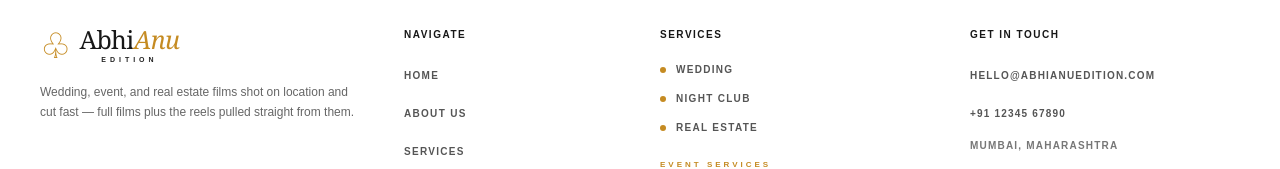
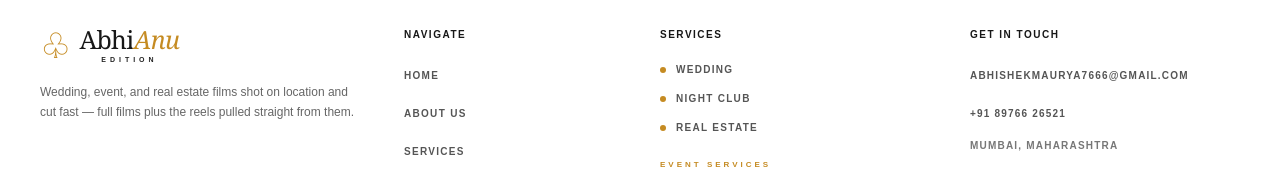
Before and after one commit to Faiyyaz25003/Abhianu, a Next.js app: page / in a window 1280 px wide. Shown: the part 3927-4096 px from the top of the page. Built offline with nearby package versions, Linux system fonts and the light colour scheme.

Commit message:
email and number updated in footer

```diff
--- a/src/Components/Layout/Footer/Footer.jsx
+++ b/src/Components/Layout/Footer/Footer.jsx
@@ -143,18 +143,18 @@ export default function Footer() {
             <ul className="mt-5 space-y-3.5">
               <li>
                 <a
-                  href="mailto:hello@abhianuedition.com"
+                  href="mailto:Abhishekmaurya7666@gmail.com"
                   className="text-[10px] font-semibold uppercase tracking-[1.2px] text-[#555] transition-colors duration-300 hover:text-[#c58b22]"
                 >
-                  hello@abhianuedition.com
+                  Abhishekmaurya7666@gmail.com
                 </a>
               </li>
               <li>
                 <a
-                  href="tel:+911234567890"
+                  href="tel:+91 89766 26521"
                   className="text-[10px] font-semibold uppercase tracking-[1.2px] text-[#555] transition-colors duration-300 hover:text-[#c58b22]"
                 >
-                  +91 12345 67890
+                  +91 89766 26521
                 </a>
               </li>
               <li className="text-[10px] font-semibold uppercase tracking-[1.2px] text-[#777]">
```
